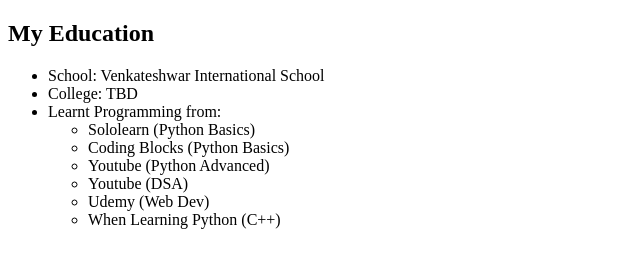
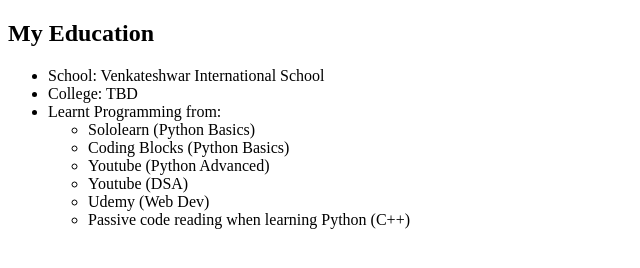
Before and after one commit to singlabharat/personal-site-html, a plain HTML site: page my education.html in a window 1280 px wide. Shown: the whole page, without its empty margins (0-640 px from the left). Drawn offline with Linux system fonts and the light colour scheme.

Commit message:
Update my education.html

```diff
--- a/my education.html
+++ b/my education.html
@@ -17,7 +17,7 @@
 				<li>Youtube (Python Advanced)</li>
 				<li>Youtube (DSA)</li>
 				<li>Udemy (Web Dev)</li>
-				<li>When Learning Python (C++)</li>
+				<li>Passive code reading when learning Python (C++)</li>
 			</ul>
 		</ul>
 	</body>
```
